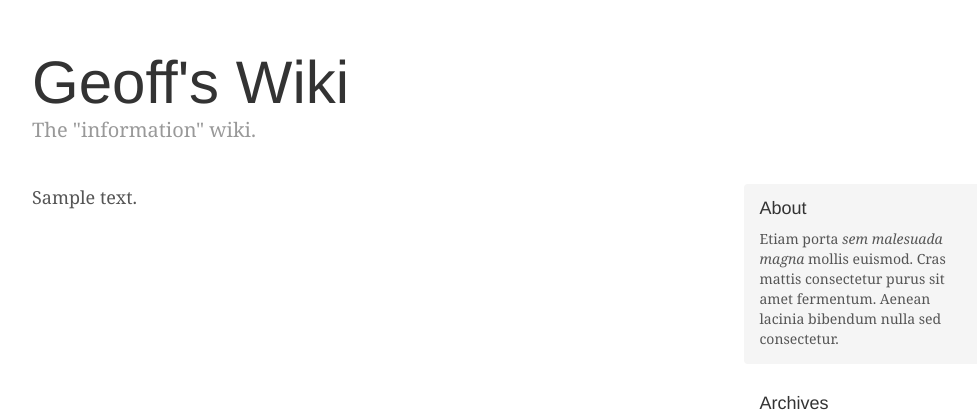
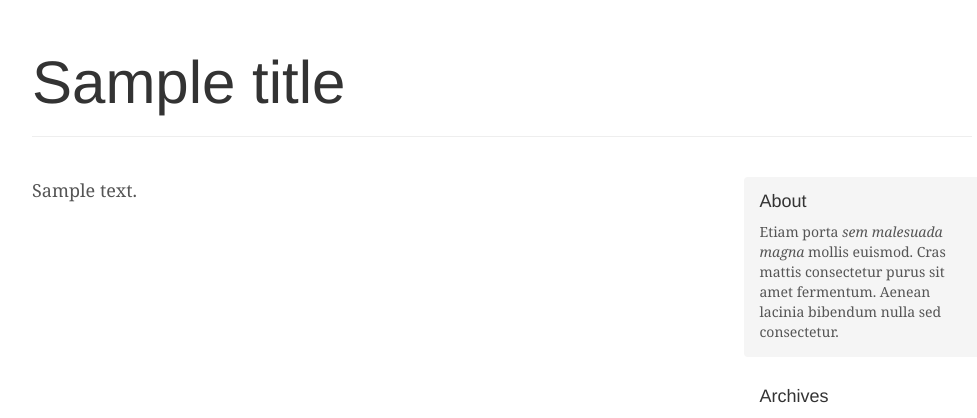
Before and after one commit to GKleim/wiki, a Flask app: template imposing-cinema-111622/templates/wikipage.html in a window 1280 px wide. Shown: the part 40-458 px from the top of the page, without its empty margins (138-1115 px from the left). Run offline with Flask 2, Linux system fonts and the light colour scheme; the template is opened without the code that fills it: most values are stand-ins (such as "Sample title", 1, 10 or a date in 2020); some libraries are stand-ins or nearby versions.

Commit message:
show page tag as title of wiki pages

```diff
--- a/imposing-cinema-111622/main.py
+++ b/imposing-cinema-111622/main.py
@@ -20,7 +20,6 @@ app.secret_key = 'secret'
 #   (2) Add a wikipage search or an alphabetical index?
 #   (3) Add an info webpage the describes how to use the wiki
 @app.route('/')
-@app.route('/home')
 @app.route('/wiki')
 @app.route('/home')
 def home(newe_pages=None, update_pages=None):
@@ -44,13 +43,15 @@ def wikipage(page_tag):
     version = request.args.get('v')
     # if there is a matching page in the database, return the page
     if page:
+        title = underscore_to_space(page_tag)
         if version and int(version) > 0:
             content = get_history(page)[int(version)].content
         else:
             content = get_content(page).content
         return render_template('wikipage.html',
                                 content=content,
-                                page_tag=page_tag)
+                                page_tag=page_tag,
+                                title=title)
     # if the there is not a matching page in the database, go to edit page
     else:
         return redirect(url_for('edit', page_tag=page_tag))
--- a/imposing-cinema-111622/templates/wikipage.html
+++ b/imposing-cinema-111622/templates/wikipage.html
@@ -6,11 +6,9 @@
 {% block wrapper %}
 
 	<div class="blog-header">
-        <h1 class="blog-title">Geoff's Wiki</h1>
-        <p class="lead blog-description">
-        	The "information" wiki.
-        </p>
-    </div>
+        <h1 class="blog-title">{{title}}</h1>
+        <hr>
+  </div>
 
 	<div class="row">
 		<div class="col-sm-8 blog-main">
--- a/imposing-cinema-111622/utils.py
+++ b/imposing-cinema-111622/utils.py
@@ -53,3 +53,8 @@ def make_pw_hash(name, pw, salt = None):
 def valid_pw(name, pw, h):
 	salt = h.split(',')[1]
 	return h == make_pw_hash(name, pw, salt)
+
+
+# String parsing
+def underscore_to_space(s):
+	return string.replace(s, '_', ' ')
```
